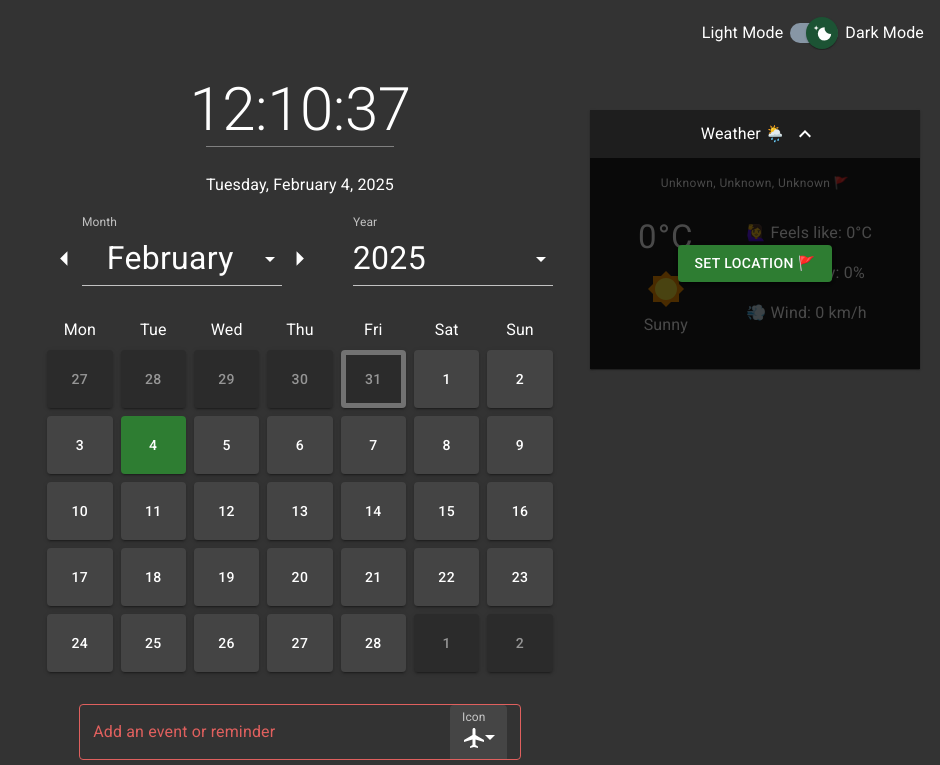
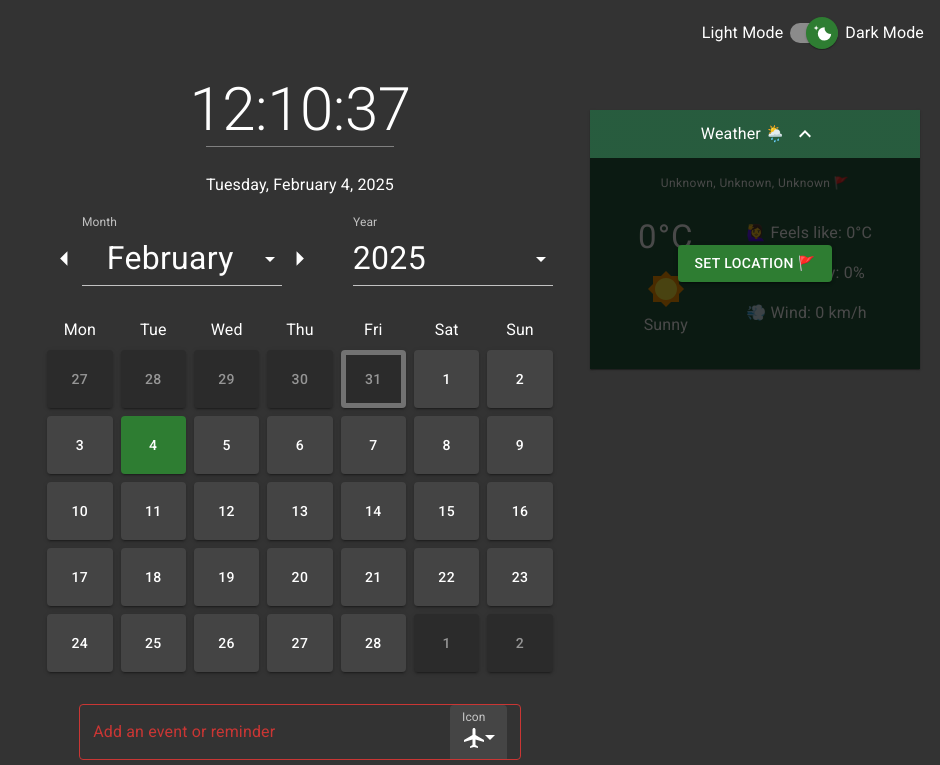
Before and after one commit to MarcusMohns/simple-calendar, a React (Vite) app: page / in a window 1280 px wide. Shown: the top 765 px of the page, without its empty margins (340-1280 px from the left). Built offline with nearby package versions, Linux system fonts and the light colour scheme; a web font is replaced by a local one.

Commit message:
refract & cleanup

```diff
--- a/src/Components/ThemeSelectWrapper.jsx
+++ b/src/Components/ThemeSelectWrapper.jsx
@@ -5,6 +5,7 @@ import styled from "@mui/material/styles/styled";
 import Switch from "@mui/material/Switch";
 import Typography from "@mui/material/Typography";
 import Stack from "@mui/material/Stack";
+import themes from ".././Themes";
 
 const MaterialUISwitch = styled(Switch)(({ theme }) => ({
   width: 62,
@@ -24,15 +25,15 @@ const MaterialUISwitch = styled(Switch)(({ theme }) => ({
       },
       "& + .MuiSwitch-track": {
         opacity: 1,
-        backgroundColor: "#aab4be",
+        backgroundColor: themes.light.palette.info.light,
         ...theme.applyStyles("dark", {
-          backgroundColor: "#8796A5",
+          backgroundColor: themes.dark.palette.info.light,
         }),
       },
     },
   },
   "& .MuiSwitch-thumb": {
-    backgroundColor: "#2e7d32",
+    backgroundColor: themes.light.palette.success.dark,
     width: 32,
     height: 32,
     "&::before": {
@@ -49,93 +50,18 @@ const MaterialUISwitch = styled(Switch)(({ theme }) => ({
       )}" d="M9.305 1.667V3.75h1.389V1.667h-1.39zm-4.707 1.95l-.982.982L5.09 6.072l.982-.982-1.473-1.473zm10.802 0L13.927 5.09l.982.982 1.473-1.473-.982-.982zM10 5.139a4.872 4.872 0 00-4.862 4.86A4.872 4.872 0 0010 14.862 4.872 4.872 0 0014.86 10 4.872 4.872 0 0010 5.139zm0 1.389A3.462 3.462 0 0113.471 10a3.462 3.462 0 01-3.473 3.472A3.462 3.462 0 016.527 10 3.462 3.462 0 0110 6.528zM1.665 9.305v1.39h2.083v-1.39H1.666zm14.583 0v1.39h2.084v-1.39h-2.084zM5.09 13.928L3.616 15.4l.982.982 1.473-1.473-.982-.982zm9.82 0l-.982.982 1.473 1.473.982-.982-1.473-1.473zM9.305 16.25v2.083h1.389V16.25h-1.39z"/></svg>')`,
     },
     ...theme.applyStyles("dark", {
-      backgroundColor: "#1c5334",
+      backgroundColor: themes.dark.palette.success.main,
     }),
   },
   "& .MuiSwitch-track": {
     opacity: 1,
-    backgroundColor: "#aab4be",
+    backgroundColor: themes.light.palette.info.main,
     borderRadius: 20 / 2,
     ...theme.applyStyles("dark", {
-      backgroundColor: "#8796A5",
+      backgroundColor: themes.dark.palette.info.light,
     }),
   },
 }));
-
-const darkTheme = createTheme({
-  palette: {
-    mode: "dark",
-    background: {
-      default: "#333333",
-    },
-    primary: {
-      main: "#ffffff",
-      faded: "#ffffff81",
-    },
-    secondary: {
-      main: "#444444",
-      light: "#6e6e6e",
-      dark: "#2e2e2e",
-      highlight: "#9c9c9ca0",
-      faded1: "#ff4747",
-    },
-    success: {
-      // main: "#005577",
-      // light: "#0085b9",
-      // dark: "#003950",
-      main: "#2e7d32",
-      light: "#4caf50",
-      dark: "#1c5334",
-    },
-    error: {
-      main: "#e0605e",
-    },
-    greenSuccess: {
-      main: "#2e7d32",
-      light: "#4caf50",
-      dark: "#1c5334",
-    },
-
-    info: {
-      main: "#2b2b2b",
-      light: "#8b8b8b",
-      dark: "#1b1b1b",
-    },
-  },
-});
-
-const lightTheme = createTheme({
-  palette: {
-    mode: "light",
-    background: {
-      default: "#f7f5ff",
-    },
-    primary: {
-      main: "#000",
-      faded: "#0000007f",
-    },
-    secondary: {
-      main: "#ffc670",
-      light: "#ffdaa2",
-      dark: "#ffae35",
-      highlight: "#fd8700",
-    },
-
-    success: {
-      main: "#5897c7",
-      light: "#7fa8c7",
-      dark: "#3588c7",
-    },
-    error: {
-      main: "#c44c4a",
-    },
-    info: {
-      main: "#faddb2",
-      light: "#f8e5c9",
-      dark: "#f7cc8b",
-    },
-  },
-});
 
 const ThemeSelectWrapper = ({ children }) => {
   // Get true or false for darkMode from localStorage, if empty set to true.
@@ -153,7 +79,7 @@ const ThemeSelectWrapper = ({ children }) => {
   };
 
   return (
-    <ThemeProvider theme={darkMode ? darkTheme : lightTheme}>
+    <ThemeProvider theme={darkMode ? themes.dark : themes.light}>
       <Stack
         sx={{
           minWidth: "100%",
--- /dev/null
+++ b/src/Themes.js
@@ -0,0 +1,98 @@
+import { createTheme } from "@mui/material/styles";
+
+const dark = createTheme({
+  fontSize: "16px",
+  palette: {
+    mode: "dark",
+    background: {
+      default: "#333333",
+    },
+    primary: {
+      main: "#ffffff",
+      faded: "#ffffff81",
+    },
+    secondary: {
+      main: "#444444",
+      light: "#6e6e6e",
+      dark: "#2e2e2e",
+      highlight: "#9c9c9ca0",
+      faded1: "#ff4747",
+    },
+    success: {
+      main: "#2e7d32",
+      light: "#4caf50",
+      dark: "#1c5334",
+    },
+    altSuccess: {
+      main: "#2e7d32",
+      light: "#4caf50",
+      dark: "#1c5334",
+    },
+    error: {
+      main: "#ca3634",
+      light: "#e26d6b",
+      dark: "#a12725",
+    },
+    altError: {
+      main: "#e64949",
+      light: "#d37f7d",
+      dark: "#b63939",
+    },
+
+    info: {
+      main: "#2b2b2b",
+      light: "#8b8b8b",
+      dark: "#1b1b1b",
+    },
+  },
+});
+
+const light = createTheme({
+  fontSize: "16px",
+  palette: {
+    mode: "light",
+    background: {
+      default: "#f7f5ff",
+    },
+    primary: {
+      main: "#000",
+      faded: "#636363",
+    },
+    secondary: {
+      main: "#ffc670",
+      light: "#ffdaa2",
+      dark: "#ffae35",
+      highlight: "#fd8700",
+    },
+    success: {
+      main: "#3B7AB0",
+      light: "#5495ce",
+      dark: "#2064a0",
+    },
+    altSuccess: {
+      main: "#b5ff70",
+      light: "#ffc670",
+      dark: "#d69e49",
+    },
+    error: {
+      main: "#c44c4a",
+      light: "#e26d6b",
+      dark: "#a12725",
+    },
+    altError: {
+      main: "#c44c4a",
+      light: "#e26d6b",
+      dark: "#a12725",
+    },
+
+    info: {
+      main: "#faddb2",
+      light: "#f8e5c9",
+      dark: "#f7cc8b",
+    },
+  },
+});
+
+const themes = { dark, light };
+
+export default themes;
```
